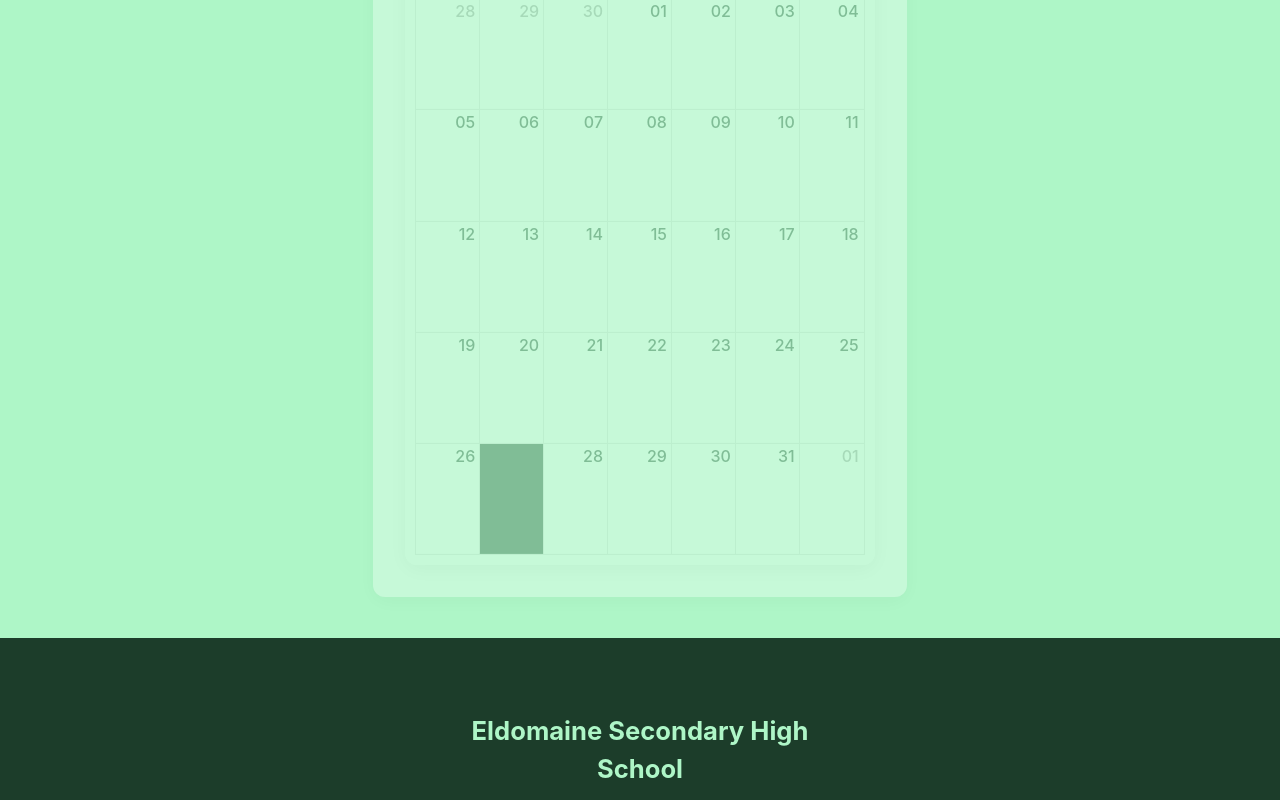
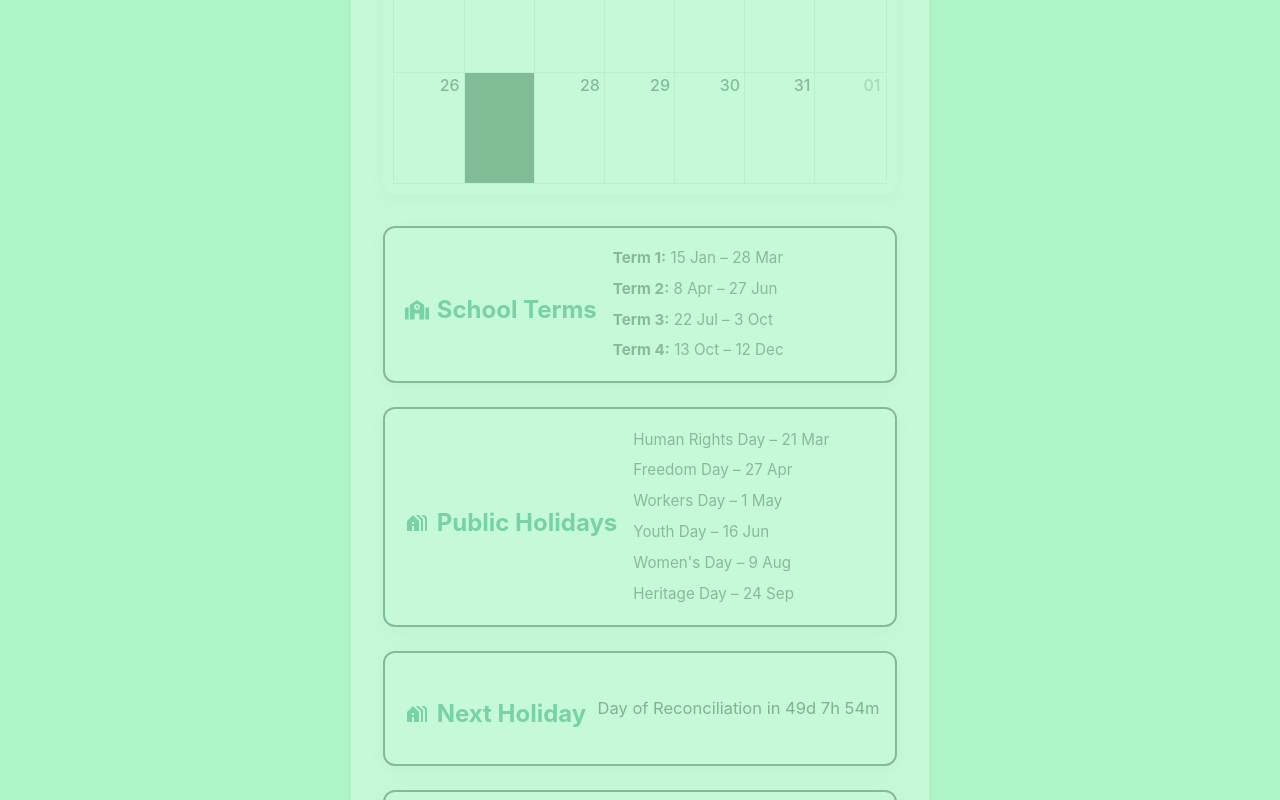
Before and after one commit to cadee247/Eldomaine, a React (Vite) app: page / in a window 1280 px wide. Built offline with nearby package versions, Linux system fonts and the light colour scheme.

Commit message:
Update Homepage.jsx

```diff
--- a/src/Components/Homepage.jsx
+++ b/src/Components/Homepage.jsx
@@ -117,7 +117,7 @@ function Homepage({ onBook }) {
 
   return (
     <>
-      {/* HERO */}
+      {/* === HERO === */}
       <main className="homepage" style={{ position: 'relative', height: '100vh', overflow: 'hidden', width: '100%' }}>
         <picture>
           <source srcSet={pic7} type="image/webp" />
@@ -141,10 +141,9 @@ function Homepage({ onBook }) {
             onLoad={() => setImgLoaded(true)}
           />
         </picture>
-        {/* <FloatingButton onClick={onBook} /> */}
       </main>
 
-      {/* HERO TEXT */}
+      {/* === HERO TEXT === */}
       <motion.div className="hero-content" initial={{ opacity: 0 }} animate={{ opacity: 1 }} transition={{ duration: 1.5 }} style={{ textAlign: 'center', padding: '2rem 1rem', backgroundColor: '#f9f9f9' }}>
         <motion.h1 initial={{ y: -50, opacity: 0 }} animate={{ y: 0, opacity: 1 }} transition={{ duration: 1 }}>
           Ignite Your Future at Eldomaine Secondary High School
@@ -158,13 +157,60 @@ function Homepage({ onBook }) {
         </motion.div>
       </motion.div>
 
-      {/* CALENDAR */}
+      {/* === CALENDAR === */}
       <motion.section className="school-calendar" initial={{ opacity: 0, y: 100 }} whileInView={{ opacity: 1, y: 0 }} transition={{ duration: 1 }} viewport={{ once: true }}>
         <h2><FaCalendarAlt className="icon" /> School Calendar & Holidays</h2>
         <div className="calendar-container">
           <Suspense fallback={<div>Loading Calendar...</div>}>
-            <Calendar localizer={localizer} events={events} startAccessor="start" endAccessor="end" toolbar={false} views={['month']} style={{ height: 600, width: '100%', backgroundColor: '#fff', borderRadius: '10px', padding: '10px' }} />
+            <Calendar
+              localizer={localizer}
+              events={events}
+              startAccessor="start"
+              endAccessor="end"
+              toolbar={false}
+              views={['month']}
+              style={{ height: 600, width: '100%', backgroundColor: '#fff', borderRadius: '10px', padding: '10px' }}
+            />
           </Suspense>
+        </div>
+
+        {/* === EXTRA INFO BELOW CALENDAR === */}
+        <div className="calendar-grid">
+          <motion.div className="calendar-card" whileHover={{ scale: 1.02 }}>
+            <h3><FaSchool className="icon" /> School Terms</h3>
+            <div className="term-grid">
+              <div><strong>Term 1:</strong> 15 Jan – 28 Mar</div>
+              <div><strong>Term 2:</strong> 8 Apr – 27 Jun</div>
+              <div><strong>Term 3:</strong> 22 Jul – 3 Oct</div>
+              <div><strong>Term 4:</strong> 13 Oct – 12 Dec</div>
+            </div>
+          </motion.div>
+
+          <motion.div className="calendar-card" whileHover={{ scale: 1.02 }}>
+            <h3><MdHolidayVillage className="icon" /> Public Holidays</h3>
+            <div className="holiday-grid">
+              <div>Human Rights Day – 21 Mar</div>
+              <div>Freedom Day – 27 Apr</div>
+              <div>Workers Day – 1 May</div>
+              <div>Youth Day – 16 Jun</div>
+              <div>Women's Day – 9 Aug</div>
+              <div>Heritage Day – 24 Sep</div>
+            </div>
+          </motion.div>
+
+          <motion.div className="calendar-card" whileHover={{ scale: 1.02 }}>
+            <h3><MdHolidayVillage className="icon" /> Next Holiday</h3>
+            <motion.p animate={{ scale: [1, 1.05, 1] }} transition={{ repeat: Infinity, duration: 2 }}>
+              {nextHolidayCountdown}
+            </motion.p>
+          </motion.div>
+
+          <motion.div className="calendar-card" whileHover={{ scale: 1.02 }}>
+            <h3>School Closing</h3>
+            <motion.p animate={{ scale: [1, 1.05, 1] }} transition={{ repeat: Infinity, duration: 2 }}>
+              {schoolCloseCountdown}
+            </motion.p>
+          </motion.div>
         </div>
       </motion.section>
     </>
```
